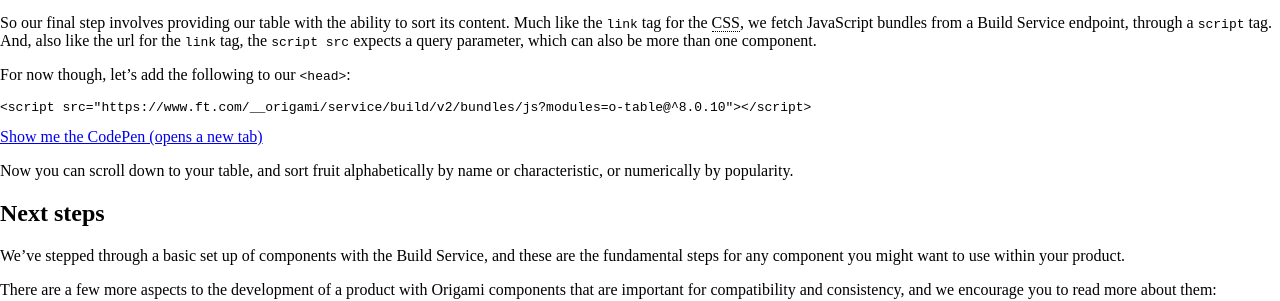
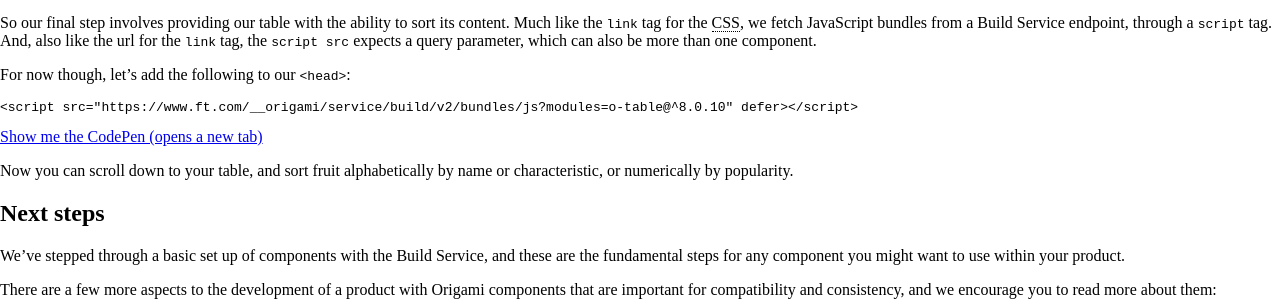
Before and after one commit to Financial-Times/origami-website, a Jekyll site: the page built from _tutorials/build-service.md, in a window 1280 px wide and 900 px high, scrolled down 2123 px. Shown: the part 359-660 px from the top of the window. Built offline with Jekyll 4.4.1, drawn with Linux system fonts in a browser that asks for light colours; a style sheet for code colours, icons or effects is not loaded.

Commit message:
Add defer attribute to blocking script
Small change to improve the performance of the tutorial page. Typically best practice is to put scripts at the bottom of the page, this is because they will block the parsing of HTML slowing down the initial render of the page. Given that this is a tutorial it makes sense to keep these in the `<head>` to keep things simple, we can then use the `defer` attribute to avoid blocking render in newer browsers.

```diff
--- a/_tutorials/build-service.md
+++ b/_tutorials/build-service.md
@@ -127,7 +127,7 @@ So our final step involves providing our table with the ability to sort its cont
 
 For now though, let's add the following to our `<head>`:
 
-<pre class="o-layout__main__full-span"><code class="o-syntax-highlight--html">&lt;script src="https://www.ft.com/__origami/service/build/v2/bundles/js?modules=o-table@^{{site.data.components.o-table.version}}">&lt;/script></code></pre>
+<pre class="o-layout__main__full-span"><code class="o-syntax-highlight--html">&lt;script src="https://www.ft.com/__origami/service/build/v2/bundles/js?modules=o-table@^{{site.data.components.o-table.version}}" defer>&lt;/script></code></pre>
 <aside><a href="https://codepen.io/ft-origami/pen/ejLNNL" rel="noreferrer noopener" target="_blank" class="o-typography-link o-typography-link--external">Show me the CodePen (opens a new tab)</a></aside>
 
 Now you can scroll down to your table, and sort fruit alphabetically by name or characteristic, or numerically by popularity.
```
